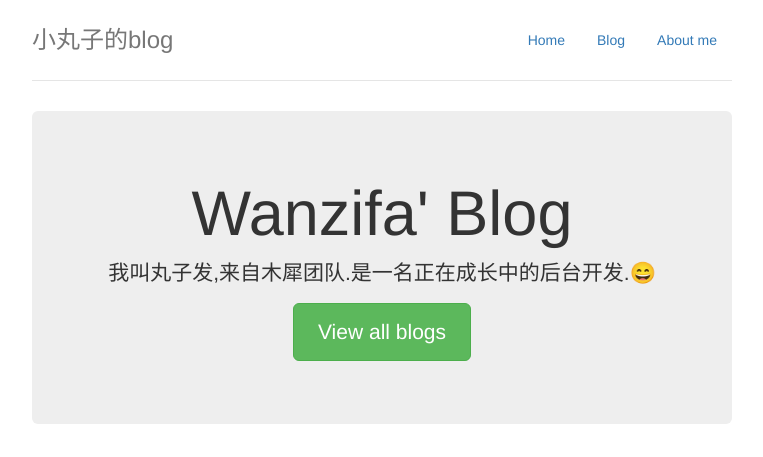
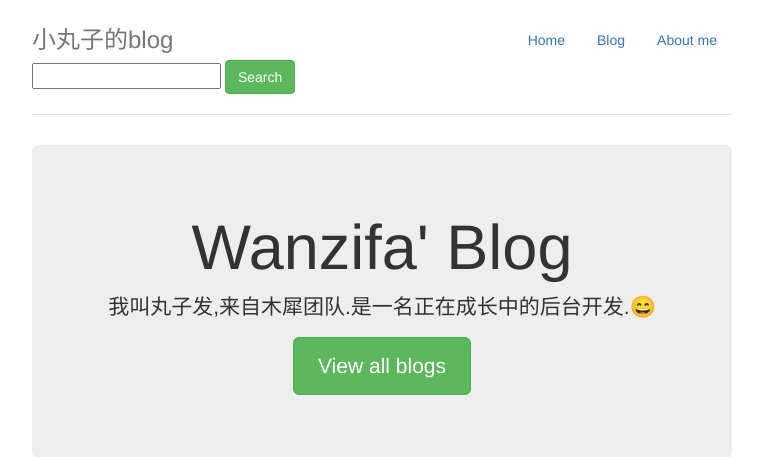
Before and after one commit to wanzifa/wanblog, a Django app: page /wanzi/ in a window 1280 px wide. Shown: the top 457 px of the page, without its empty margins (258-1021 px from the left). Run offline with Django 3.2, Linux system fonts and the light colour scheme; data comes from the database, SQL or seed files in the repository; both versions use the stored data as it was after the commit; some libraries are stand-ins or nearby versions.

Commit message:
add search

```diff
--- a/templates/wanzi/index.html
+++ b/templates/wanzi/index.html
@@ -34,15 +34,22 @@
           </ul>
         </nav>
         <h3 class="text-muted">小丸子的blog</h3>
+    <form class="span8 form-search" id="search_form" method="post">
+        {% csrf_token %}
+        <input type="text" class="input-long search-query"  name="query" value="" id="query" />
+        <button type="submit" class="btn btn-success" name="submit" value="Search">Search</button>
+    </form>
       </div>
 
       <div class="jumbotron">
         <h1>Wanzifa' Blog</h1>
         <p class="lead">我叫丸子发,来自木犀团队.是一名正在成长中的后台开发.😄</p>
+
         <p><a class="btn btn-lg btn-success" href="{% url 'blogs' %}" role="button">View all blogs</a></p>
       </div>
 
         <div class="row marketing">
+
         <div class="col-lg-6">
             {% for tag in tag1 %}
             <p><a class="btn btn-primary btn-lg" href="{% url 'tag' tag.name %}" role="button">{{ tag.name }}</a></p>
--- /dev/null
+++ b/templates/wanzi/search.html
@@ -0,0 +1,6 @@
+{% extends 'wanzi/base.html' %}
+{% block body %}
+{% for post in posts %}
+<h3><a href="{% url 'post' post.title %}">{{ post.title }}</a></h3>
+{% endfor %}
+{% endblock %}
--- a/wanblog/settings.py
+++ b/wanblog/settings.py
@@ -23,9 +23,9 @@ BASE_DIR = os.path.dirname(os.path.dirname(os.path.abspath(__file__)))
 SECRET_KEY = 'v+y=h-wf6w)$8)=wiafe5)fx$8p&j#*=w*)83$urprw1a-iq2&'
 
 # SECURITY WARNING: don't run with debug turned on in production!
-DEBUG = False
+DEBUG = True
 
-ALLOWED_HOSTS = []
+#ALLOWED_HOSTS = ['*']
 
 
 # Application definition
--- /dev/null
+++ b/wanzi/forms.py
@@ -0,0 +1,5 @@
+from django import forms
+from wanzi.models import Post, Tag
+
+class Search(forms.ModelForm):
+    index = forms.CharField(max_length=128)
--- a/wanzi/views.py
+++ b/wanzi/views.py
@@ -13,6 +13,11 @@ def index(request):
     tag2 = Tag.objects.all()[count1:]
     context_dict['tag1'] = tag1
     context_dict['tag2'] = tag2
+    if request.method == 'POST':
+        query = request.POST['query']
+        posts = [post for post in Post.objects.all() if query.lower() in post.title.lower()]
+        context_dict['posts'] = posts
+        return render(request, 'wanzi/search.html', context_dict)
     return render(request, 'wanzi/index.html', context_dict)
 
 
```
Also changed, not shown: db.sqlite3, 4 other files.
